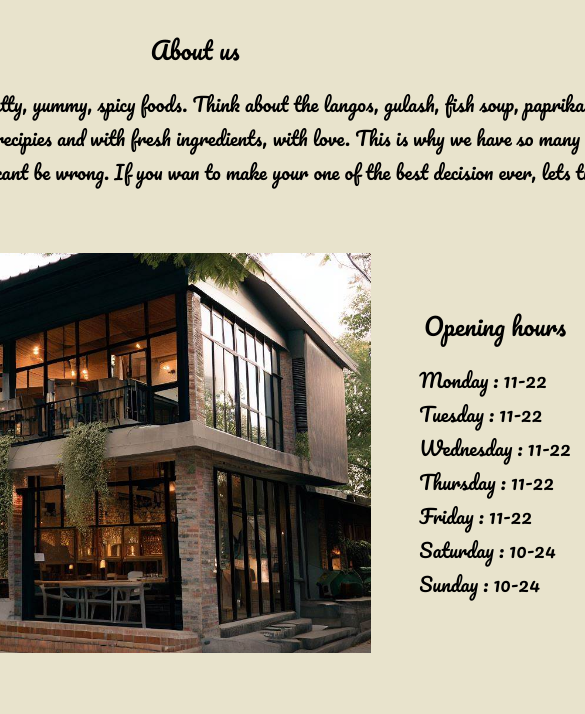
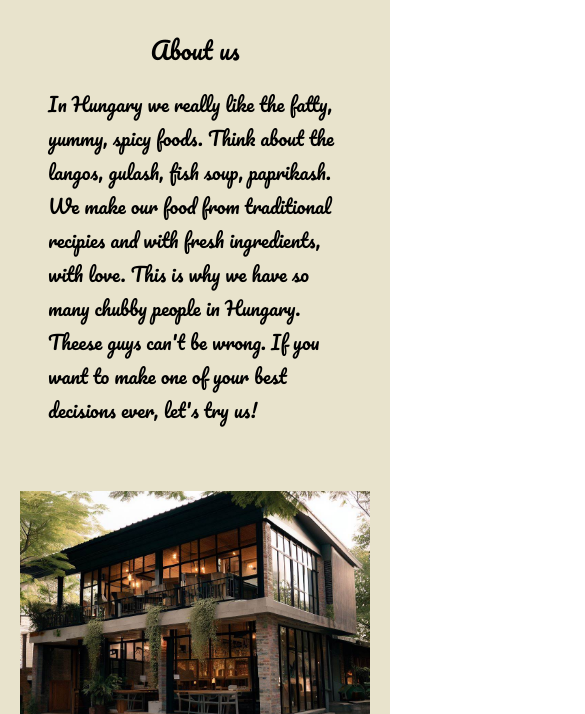
Before and after one commit to GyHuba/restaurant-page, a website built with webpack: page dist/index.html in a window 390 px wide. Shown: the part 123-837 px from the top of the page, 585 px wide, since content can reach past the window. Built offline with Linux system fonts and the light colour scheme.

Commit message:
responsive design

```diff
--- a/src/loadHeader.js
+++ b/src/loadHeader.js
@@ -18,6 +18,7 @@ export default function loadHeader() {
     const header = document.createElement('div');
     header.classList.add('header');
     const headerTitle = document.createElement('div');
+    headerTitle.classList.add('header-title')
     headerTitle.innerHTML = 'Keep It Hungarian';
     const headerUl = document.createElement('ul');
     const homeLi = document.createElement('li');
--- a/src/style.css
+++ b/src/style.css
@@ -54,7 +54,7 @@ body {
 
 .main,
 .menu,
-.contact{
+.contact {
     padding: 2rem 0;
     display: flex;
     flex-direction: column;
@@ -62,7 +62,7 @@ body {
     gap: 4rem;
 }
 
-.our-building{
+.our-building {
     width: 600px;
     height: 400px;
     background-image: url(./building.png);
@@ -83,7 +83,7 @@ body {
     margin: 0 3rem;
 }
 
-.opening-hours{
+.opening-hours {
     display: flex;
     align-items: center;
     justify-content: center;
@@ -96,7 +96,7 @@ body {
 
 /* menu page style*/
 
-.food-pics{
+.food-pics {
     background-position: center;
 }
 
@@ -130,18 +130,67 @@ body {
 
 /*employee page styling */
 
-.huba{
+.huba {
     background-image: url(./huba.png);
 }
-.kriszti{
+
+.kriszti {
     background-image: url(./kriszti.png);
 }
-.gabi{
+
+.gabi {
     background-image: url(./gabi.png);
 }
-.danika{
+
+.danika {
     background-image: url(./danika.png);
 }
-.boti{
+
+.boti {
     background-image: url(./boti.png);
 }
+
+
+/*Responsive */
+
+@media screen and (max-width: 1000px) {
+    #content {
+        width: 600px;
+    }
+
+    .header-title {
+        display: none;
+    }
+
+    .opening-hours {
+        flex-direction: column;
+        gap: 3rem;
+    }
+
+    .our-building {
+        width: 400px;
+        height: 300px;
+        background-size: cover;
+        background-repeat: no-repeat;
+    }
+}
+
+@media screen and (max-width: 600px) {
+    #content {
+        width: 100vw;
+    }
+}
+
+@media screen and (max-width: 480px) {
+    #content {
+        width: 100vw;
+    }
+    .our-building,
+    .food-pics,
+    .employee-img{
+        width: 350px;
+        height: 250px;
+        background-size: cover;
+        background-repeat: no-repeat;
+    }
+}
```
Also changed, not shown: dist/main.js.
